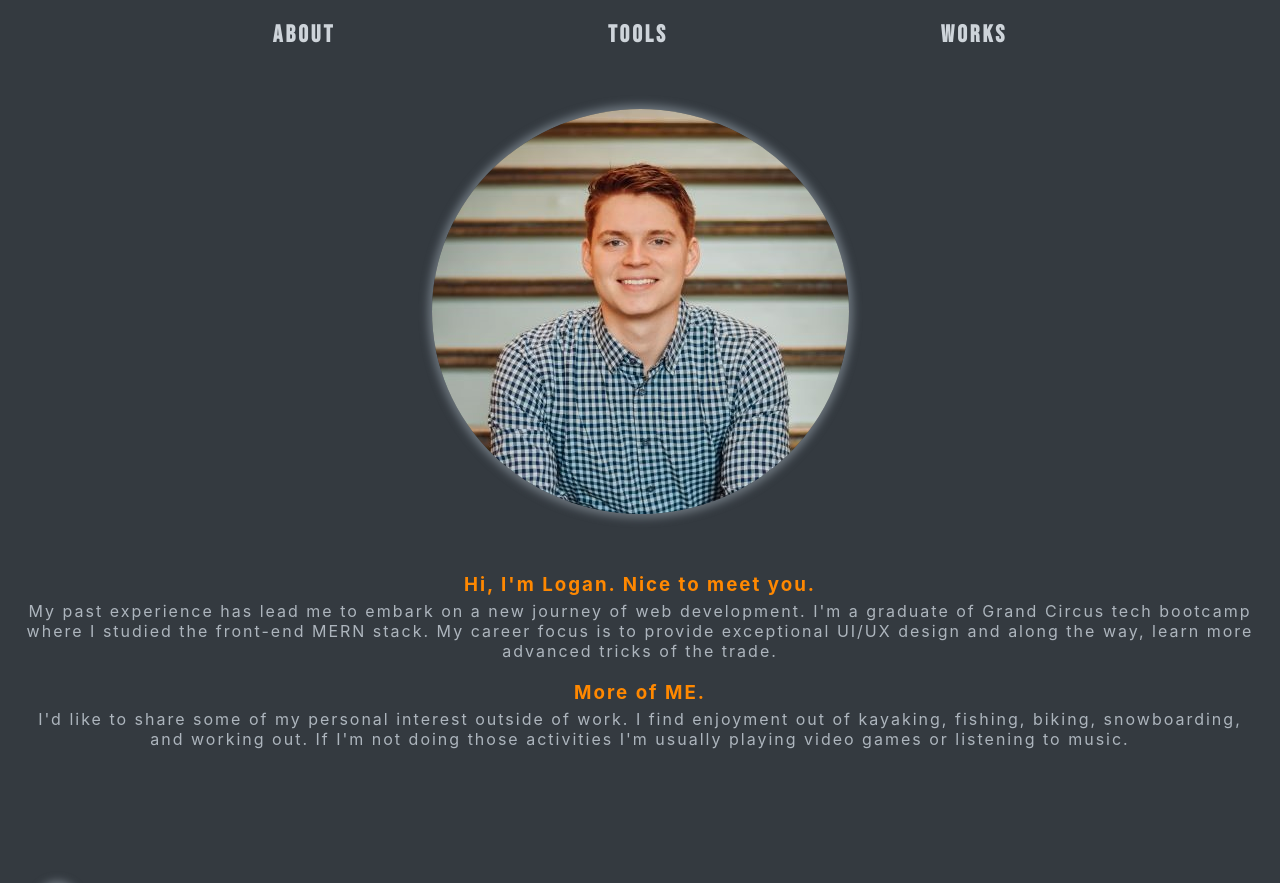
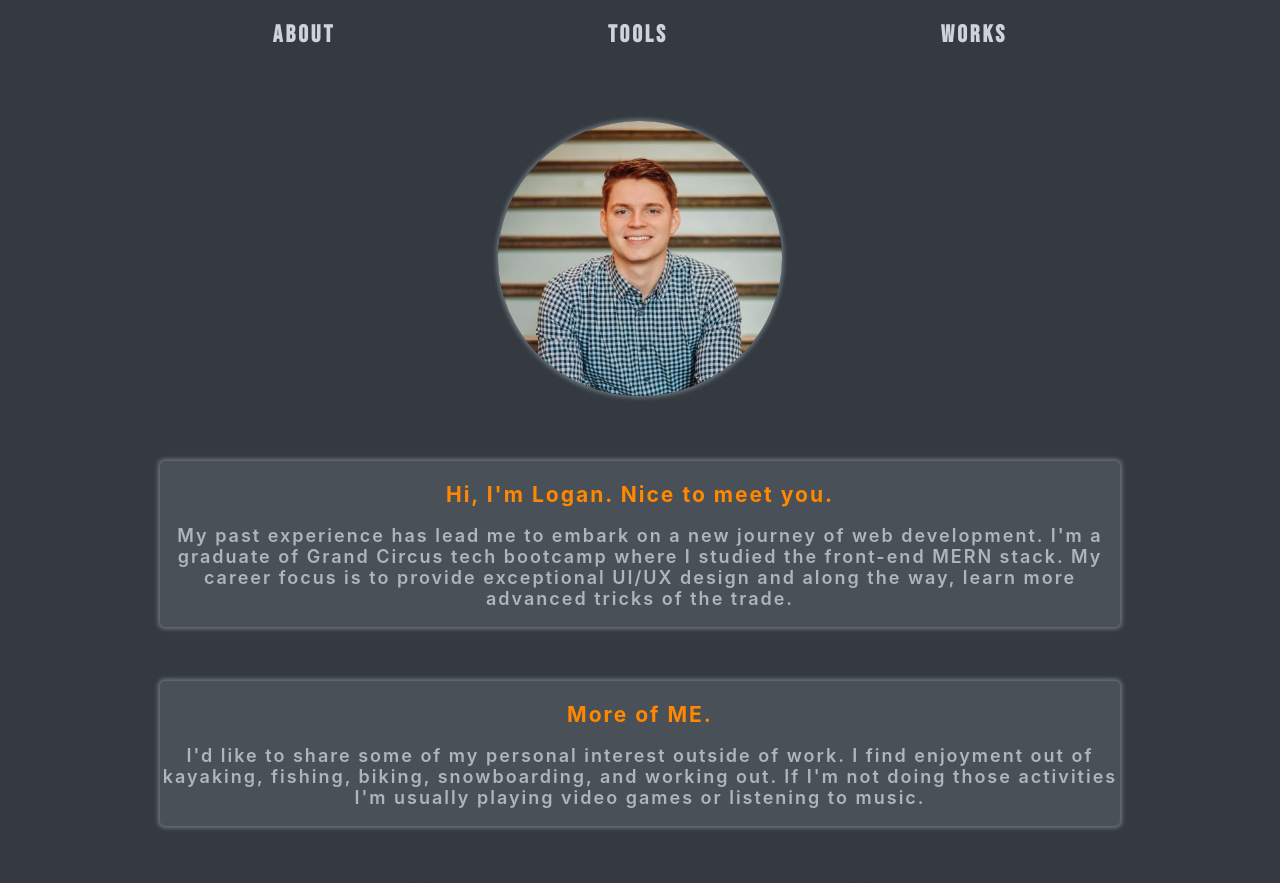
Before and after one commit to Logan-Alvarez/Logan-Alvarez.github.io, a React (Create React App) app: page /about in a window 1280 px wide. Shown: the top 883 px of the page. Built offline with nearby package versions, Linux system fonts and the light colour scheme.

Commit message:
fixed height problem. +Tool Route

```diff
--- a/src/App.css
+++ b/src/App.css
@@ -6,8 +6,13 @@
   --nav-links-color: #ced4da;
   --text-color: #adb5bd;
 }
+.App {
+  height: 100vh;
+}
+
 body {
   background-color: var(--primary-color);
+  margin: 0;
 }
 
 h1,
@@ -37,8 +42,12 @@ h2:hover {
 }
 
 /* Banner page */
+.Main {
+  height: 100%;
+}
+
 .Banner {
-  height: 100vh;
+  height: 100%;
   display: flex;
   justify-content: center;
   align-items: center;
@@ -57,10 +66,15 @@ h2:hover {
 /* ABOUT */
 
 .About {
-  height: 100vh;
+  min-height: 100%;
   text-align: center;
   color: var(--text-color);
   letter-spacing: 2px;
+  display: flex;
+  flex-direction: column;
+  justify-content: space-around;
+  align-items: center;
+  padding-bottom: 20px;
 }
 
 .About h3 {
@@ -68,23 +82,45 @@ h2:hover {
   margin-bottom: 5px;
 }
 
-.About p {
-  margin-top: 5px;
-}
-
 .image-container {
   display: flex;
   justify-content: center;
   padding: 40px 0;
+  height: 275px;
+  width: auto;
 }
 
 img {
   border-radius: 50%;
-  max-width: 100%;
-  height: auto;
-  box-shadow: 0 0 8px 4px #6c757d;
+  width: auto;
+  max-height: 100%;
+  box-shadow: 0 0 4px 2px #6c757d;
 }
 
 .About section {
-  margin: 0 20px 20px 20px;
+  margin: 0 30px 30px 30px;
+  background-color: #495057;
+  border-radius: 5px;
+  box-shadow: 0 0 4px 2px #6c757d;
+  font-size: large;
+  font-weight: 600;
+  width: 75%;
 }
+
+/*TOOLS*/
+
+.Tools {
+  height: 100%;
+}
+
+/* FOOTER */
+
+.nav-personals {
+  display: flex;
+  justify-content: space-evenly;
+  align-items: center;
+  padding: 0;
+  margin: 0;
+  height: 100%;
+  list-style-type: none;
+}
--- a/src/App.tsx
+++ b/src/App.tsx
@@ -5,6 +5,7 @@ import Main from "./components/Main";
 import About from "./components/About";
 import Header from "./components/Header";
 import Footer from "./components/Footer";
+import Tools from "./components/Tools";
 
 function App() {
   return (
@@ -14,6 +15,7 @@ function App() {
         <Routes>
           <Route path="/" element={<Main />} />
           <Route path="/about" element={<About />} />
+          <Route path="/tools" element={<Tools />} />
         </Routes>
         <Footer />
       </Router>
--- a/src/components/About.tsx
+++ b/src/components/About.tsx
@@ -1,10 +1,12 @@
+import Footer from "./Footer";
+
 function About() {
   return (
     <div className="About">
       <div className="image-container">
         <img src="headshot.jpg" alt="Picture of Logan" />
       </div>
-      <section>
+      <section className="About-me">
         <h3>Hi, I'm Logan. Nice to meet you.</h3>
         <p>
           My past experience has lead me to embark on a new journey of web
@@ -14,7 +16,7 @@ function About() {
           of the trade.
         </p>
       </section>
-      <section>
+      <section className="About-me">
         <h3>More of ME.</h3>
         <p>
           I'd like to share some of my personal interest outside of work. I find
--- a/src/components/Banner.tsx
+++ b/src/components/Banner.tsx
@@ -1,3 +1,5 @@
+import Footer from "./Footer";
+
 function Banner() {
   return (
     <div className="Banner">
--- a/src/components/Footer.tsx
+++ b/src/components/Footer.tsx
@@ -3,7 +3,7 @@ import { Link } from "react-router-dom";
 function Footer() {
   return (
     <div className="Footer">
-      <ul>
+      <ul className="nav-personals">
         <li>
           <a href="https://github.com/Logan-Alvarez" target={"_blank"}>
             <img src="github.svg" alt="Github logo" />
@@ -17,11 +17,6 @@ function Footer() {
             <img src="linkedIn.svg" alt="LinkedIn Logo" />
           </a>
         </li>
-        <li>
-          <a href="" target={"_blank"}>
-            <img src="" alt="" />
-          </a>
-        </li>
       </ul>
     </div>
   );
--- /dev/null
+++ b/src/components/Tools.tsx
@@ -0,0 +1,9 @@
+function Tools() {
+  return (
+    <div className="Tools">
+      <h1>hey</h1>
+    </div>
+  );
+}
+
+export default Tools;
```
Also changed, not shown: public/github.svg, public/linkedIn.svg.
